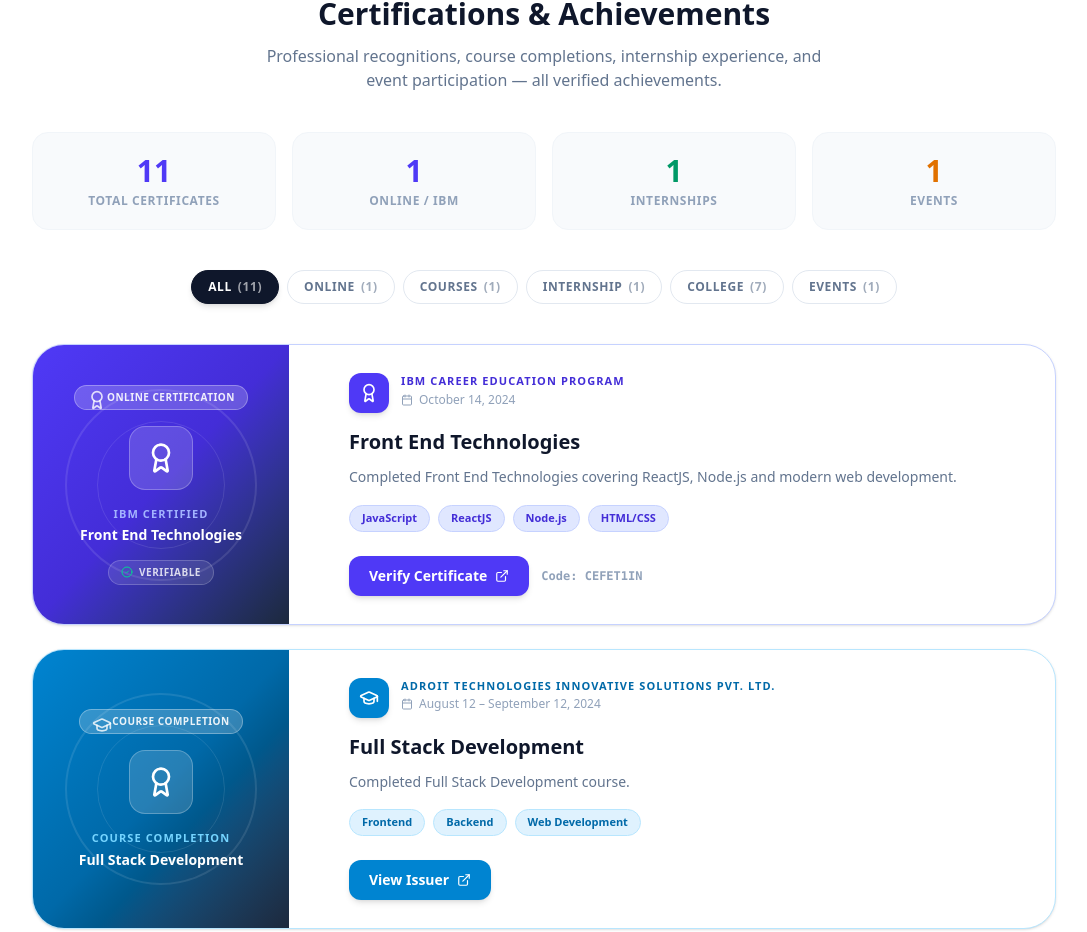
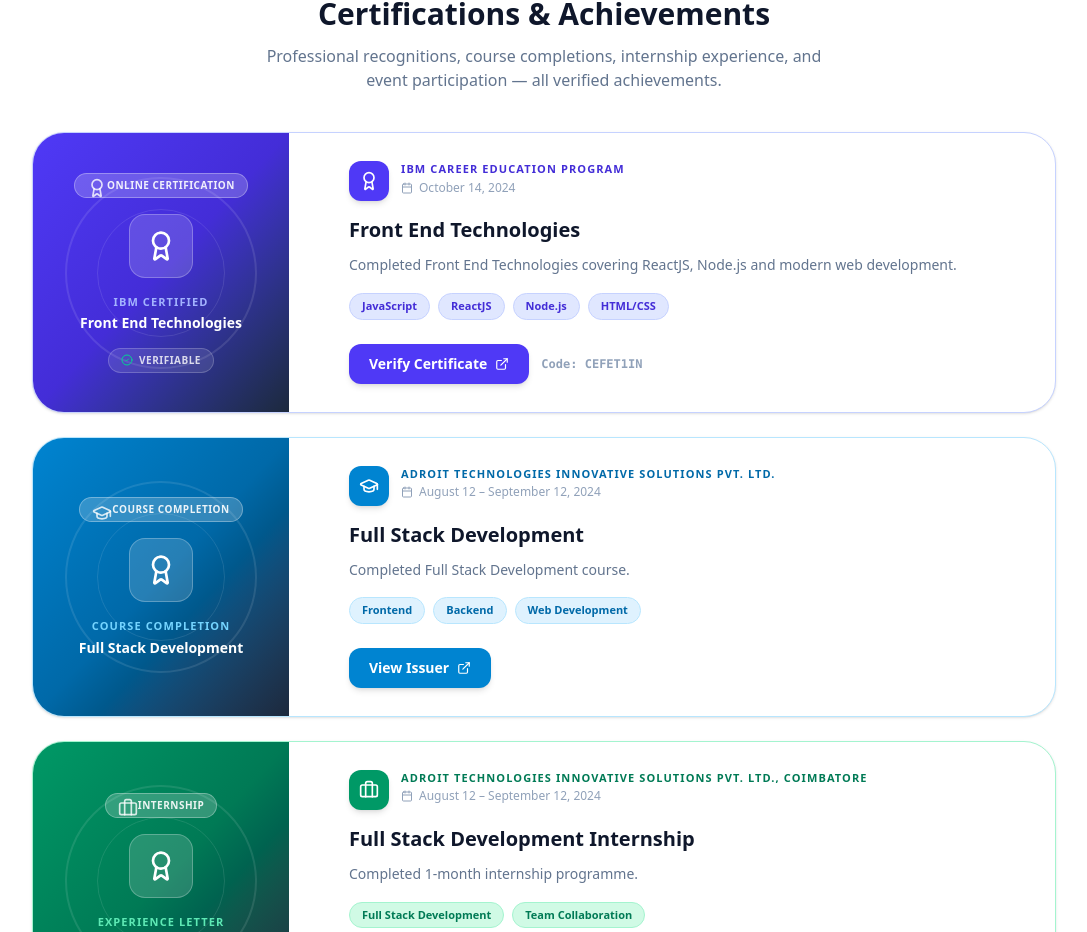
Before and after one commit to prakashrajaa/portfolio, a React (Vite) app: page / in a window 1280 px wide. Shown: the part 2679-3611 px from the top of the page, without its empty margins (96-1183 px from the left). Built offline with nearby package versions, Linux system fonts and the light colour scheme.

Commit message:
Update App.tsx

```diff
--- a/src/App.tsx
+++ b/src/App.tsx
@@ -835,45 +835,7 @@
             <p className="text-slate-500 max-w-xl mx-auto">Professional recognitions, course completions, internship experience, and event participation — all verified achievements.</p>
           </div>
 
-          {/* Stats row */}
-          <motion.div
-            initial={{ opacity: 0, y: 16 }}
-            whileInView={{ opacity: 1, y: 0 }}
-            viewport={{ once: true }}
-            className="grid grid-cols-2 md:grid-cols-4 gap-4 mb-10"
-          >
-            {[
-              { label: "Total Certificates", value: CERTIFICATES.length, color: "text-indigo-600" },
-              { label: "Online / IBM", value: CERTIFICATES.filter(c => c.type === 'online').length, color: "text-indigo-600" },
-              { label: "Internships", value: CERTIFICATES.filter(c => c.type === 'internship').length, color: "text-emerald-600" },
-              { label: "Events", value: CERTIFICATES.filter(c => c.type === 'participation').length, color: "text-amber-600" },
-            ].map(stat => (
-              <div key={stat.label} className="bg-slate-50 rounded-2xl p-5 text-center border border-slate-100">
-                <p className={`text-3xl font-black ${stat.color}`}>{stat.value}</p>
-                <p className="text-xs text-slate-400 font-bold uppercase tracking-wider mt-1">{stat.label}</p>
-              </div>
-            ))}
-          </motion.div>
 
-          {/* Filter Tabs */}
-          <div className="flex flex-wrap gap-2 mb-10 justify-center">
-            {CERT_FILTERS.map(f => (
-              <button
-                key={f.key}
-                onClick={() => setCertFilter(f.key)}
-                className={`px-4 py-2 rounded-full text-xs font-bold uppercase tracking-wider transition-all border ${
-                  certFilter === f.key
-                    ? 'bg-slate-900 text-white border-slate-900 shadow-md'
-                    : 'bg-white text-slate-500 border-slate-200 hover:border-slate-400 hover:text-slate-700'
-                }`}
-              >
-                {f.label}
-                <span className="ml-1.5 opacity-60">
-                  ({f.key === 'all' ? CERTIFICATES.length : CERTIFICATES.filter(c => c.type === f.key).length})
-                </span>
-              </button>
-            ))}
-          </div>
 
           {/* Certificate Cards */}
           <AnimatePresence mode="wait">
```
